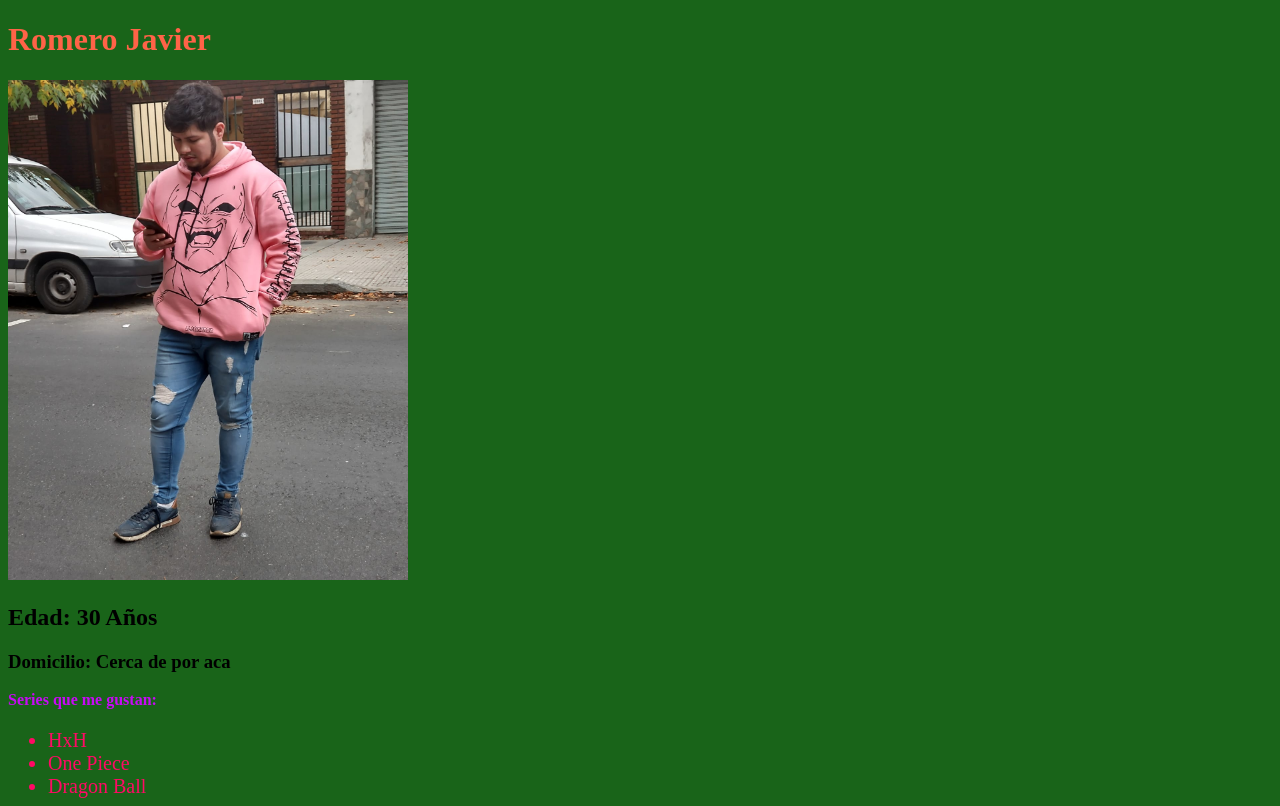
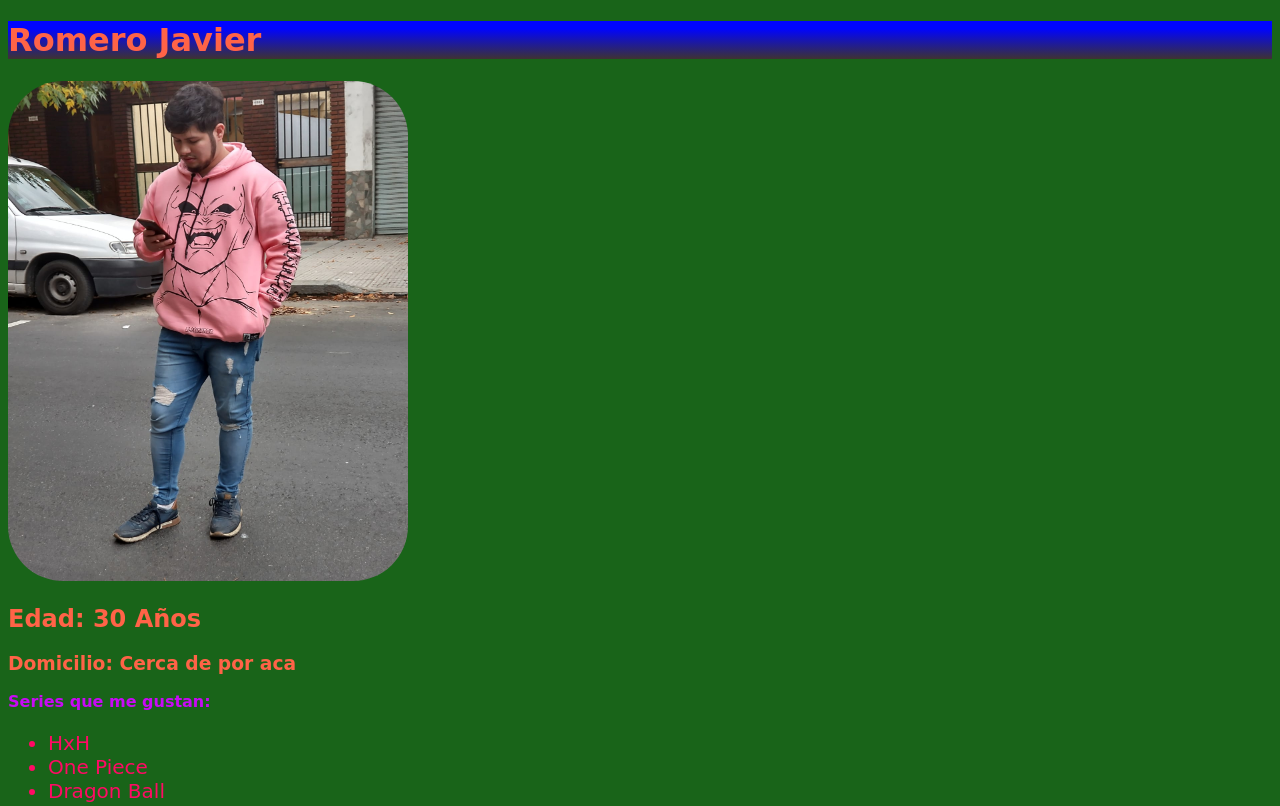
Before and after one commit to JavierRomero29/HTML, a plain HTML site: page index.html in a window 1280 px wide. Shown: the top 806 px of the page. Drawn offline with Linux system fonts and the light colour scheme.

Commit message:
Add files via upload

```diff
--- a/style.css
+++ b/style.css
@@ -1,8 +1,11 @@
 body {
+  font-family: "Ms Madi", cursive;
+  color: tomato;
   background-color: rgb(25, 100, 25);
 }
 h1 {
-  color: tomato;
+  background: #3e3232;
+  background: linear-gradient(0deg, #3e3232 0%, #0004ff 80%);
 }
 #desordenada,
 #ordenada {
@@ -17,6 +20,7 @@ h1 {
 img {
   width: 400px;
   height: 500px;
+  border-radius: 55px 55px 55px 55px;
 }
 
 /*Se que no queda bien la combinacion de colores pero estaba jugando con el rgb*/
```
